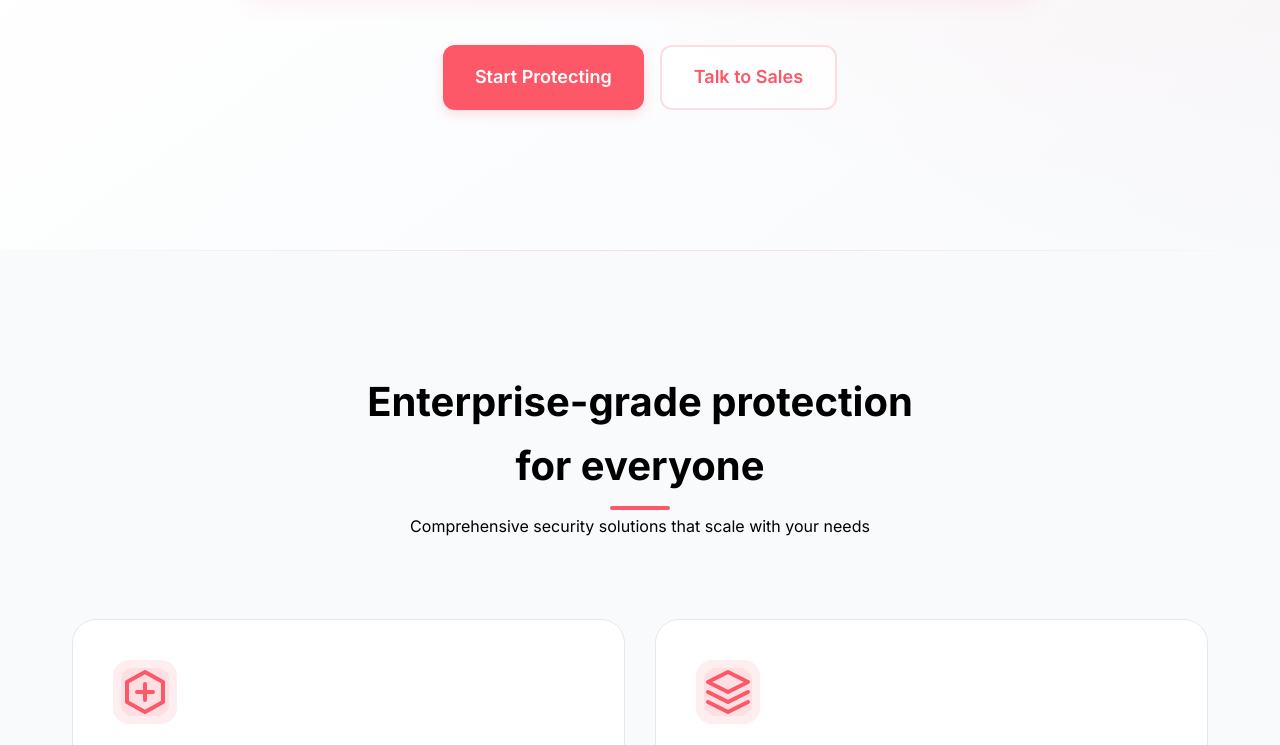
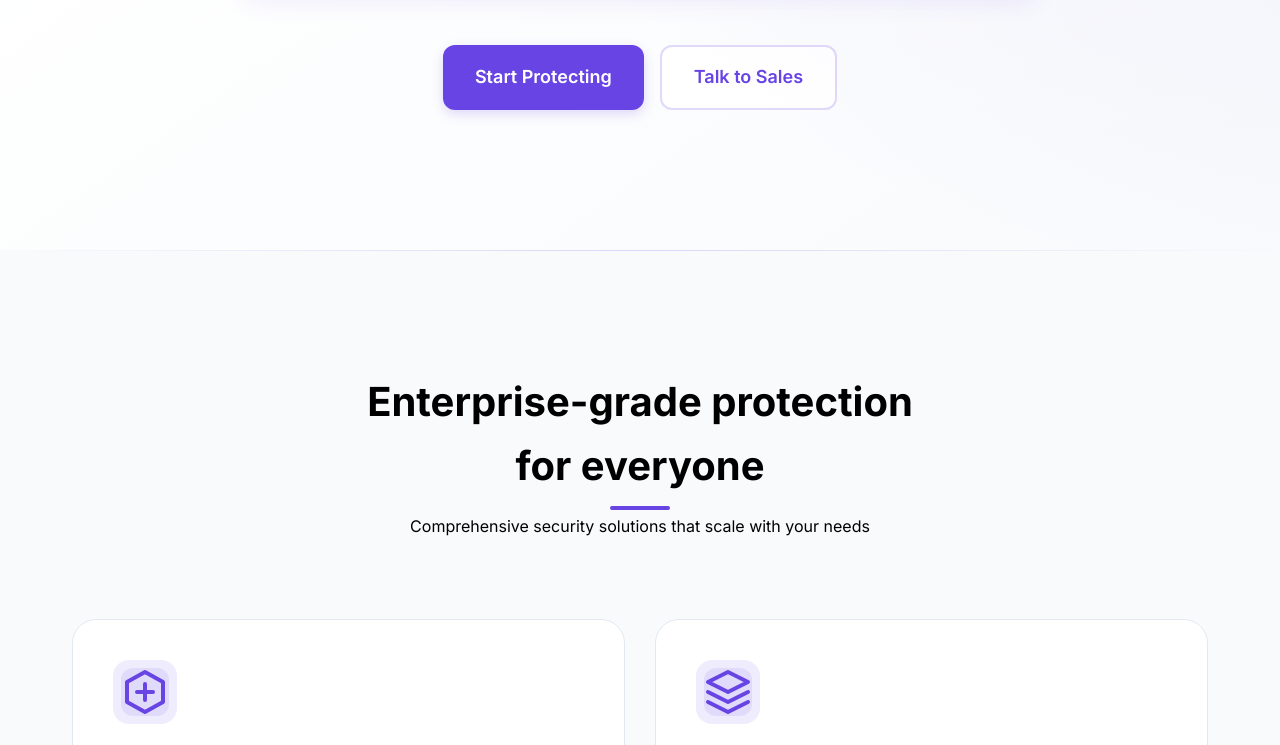
Before and after one commit to datacrastin/website, a plain HTML site: page index.html in a window 1280 px wide. Shown: the part 732-1477 px from the top of the page. Drawn offline with nearby package versions, Linux system fonts and the light colour scheme.

Commit message:
Update styles.css

```diff
--- a/styles.css
+++ b/styles.css
@@ -1,12 +1,12 @@
 :root {
-    --primary: #fc5868;
-    --primary-light: #fd7a86;
-    --primary-dark: #e63e4f;
-    --primary-transparent-10: rgba(252, 88, 104, 0.1);
-    --primary-transparent-20: rgba(252, 88, 104, 0.2);
-    --primary-transparent-50: rgba(252, 88, 104, 0.5);
-    --gradient-start: #fc5868;
-    --gradient-end: #ff8f98;
+    --primary: #6844e4;
+    --primary-light: #8466e8;
+    --primary-dark: #5435c0;
+    --primary-transparent-10: rgba(104, 68, 228, 0.1);
+    --primary-transparent-20: rgba(104, 68, 228, 0.2);
+    --primary-transparent-50: rgba(104, 68, 228, 0.5);
+    --gradient-start: #6844e4;
+    --gradient-end: #8466e8;
     --gray-50: #f8fafc;
     --gray-100: #f1f5f9;
     --gray-200: #e2e8f0;
```
